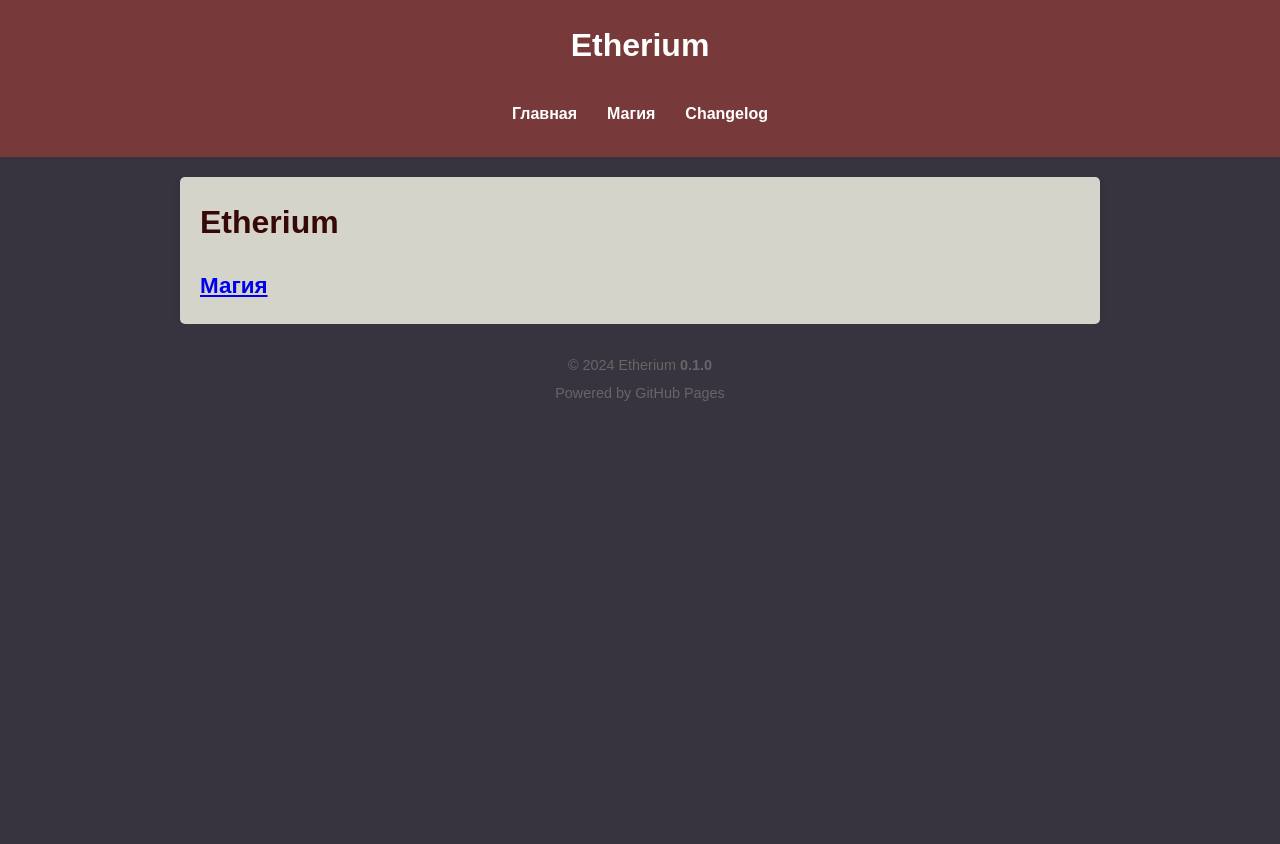
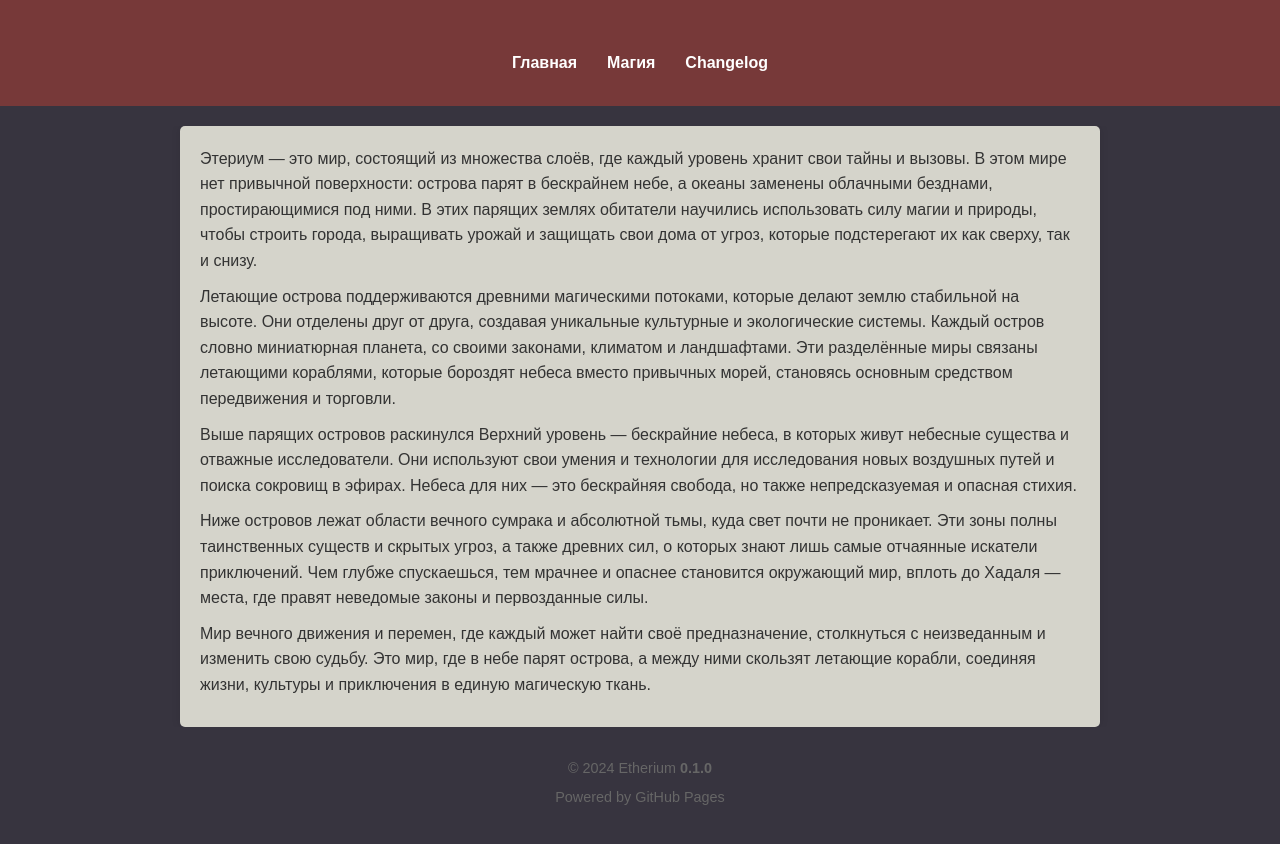
Before and after one commit to KovalevEvgeniy/etherium, a Jekyll site: the page built from index.md, in a window 1280 px wide. Shown: the top 844 px of the page. Built offline with Jekyll 4.4.1, drawn with Linux system fonts in a browser that asks for light colours; our own code applies the rules of GitHub Pages for plain Markdown files.

Commit message:
fixed content

```diff
--- a/index.md
+++ b/index.md
@@ -1,3 +1,9 @@
-# Etherium
+Этериум — это мир, состоящий из множества слоёв, где каждый уровень хранит свои тайны и вызовы. В этом мире нет привычной поверхности: острова парят в бескрайнем небе, а океаны заменены облачными безднами, простирающимися под ними. В этих парящих землях обитатели научились использовать силу магии и природы, чтобы строить города, выращивать урожай и защищать свои дома от угроз, которые подстерегают их как сверху, так и снизу.
 
-### [Магия](data/magic/magic.md)
+Летающие острова поддерживаются древними магическими потоками, которые делают землю стабильной на высоте. Они отделены друг от друга, создавая уникальные культурные и экологические системы. Каждый остров словно миниатюрная планета, со своими законами, климатом и ландшафтами. Эти разделённые миры связаны летающими кораблями, которые бороздят небеса вместо привычных морей, становясь основным средством передвижения и торговли.
+
+Выше парящих островов раскинулся Верхний уровень — бескрайние небеса, в которых живут небесные существа и отважные исследователи. Они используют свои умения и технологии для исследования новых воздушных путей и поиска сокровищ в эфирах. Небеса для них — это бескрайняя свобода, но также непредсказуемая и опасная стихия.
+
+Ниже островов лежат области вечного сумрака и абсолютной тьмы, куда свет почти не проникает. Эти зоны полны таинственных существ и скрытых угроз, а также древних сил, о которых знают лишь самые отчаянные искатели приключений. Чем глубже спускаешься, тем мрачнее и опаснее становится окружающий мир, вплоть до Хадаля — места, где правят неведомые законы и первозданные силы.
+
+Мир вечного движения и перемен, где каждый может найти своё предназначение, столкнуться с неизведанным и изменить свою судьбу. Это мир, где в небе парят острова, а между ними скользят летающие корабли, соединяя жизни, культуры и приключения в единую магическую ткань.
```
Also changed, not shown: data/magic/index.md (+1 -1 lines), changelog.md.
